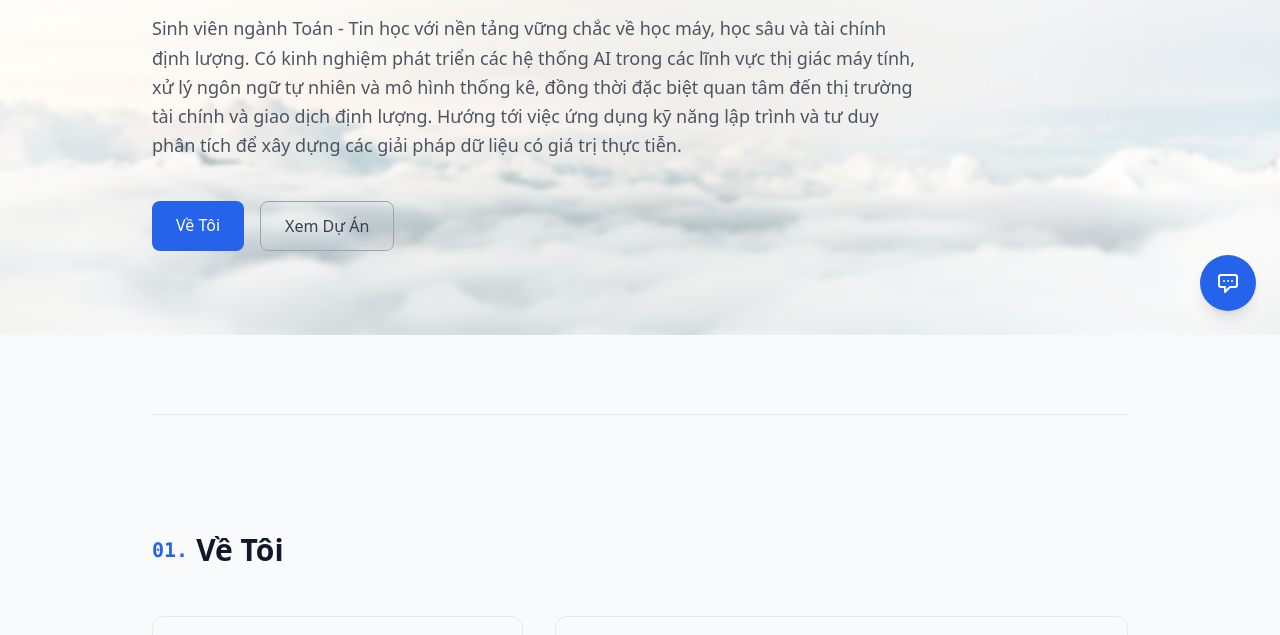
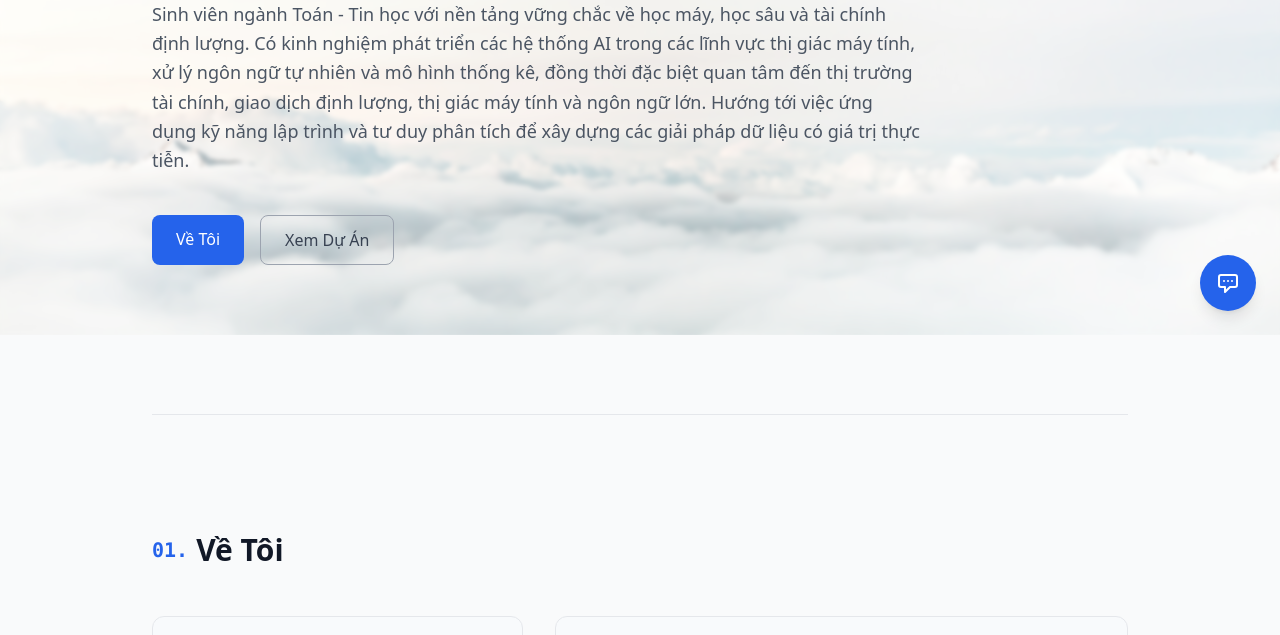
Before and after one commit to nmman5404/my_portfolio, a website: page vi.html in a window 1280 px wide. Shown: the part 465-1100 px from the top of the page. Drawn offline with nearby package versions, Linux system fonts and the light colour scheme.

Commit message:
change hero section

```diff
--- a/vi.html
+++ b/vi.html
@@ -217,9 +217,10 @@
             </h2>
 
             <p class="text-lg text-gray-600 dark:text-gray-400 max-w-3xl mb-10 leading-relaxed">
-            Sinh viên ngành Toán - Tin học với nền tảng vững chắc về học máy, học sâu và tài chính định lượng.
-            Có kinh nghiệm phát triển các hệ thống AI trong các lĩnh vực thị giác máy tính, xử lý ngôn ngữ tự nhiên và mô hình thống kê, đồng thời đặc biệt quan tâm đến thị trường tài chính và giao dịch định lượng.
-            Hướng tới việc ứng dụng kỹ năng lập trình và tư duy phân tích để xây dựng các giải pháp dữ liệu có giá trị thực tiễn.
+                Sinh viên ngành Toán - Tin học với nền tảng vững chắc về học máy, học sâu và tài chính định lượng. Có kinh nghiệm
+                phát triển các hệ thống AI trong các lĩnh vực thị giác máy tính, xử lý ngôn ngữ tự nhiên và mô hình thống kê, đồng
+                thời đặc biệt quan tâm đến thị trường tài chính, giao dịch định lượng, thị giác máy tính và ngôn ngữ lớn. Hướng tới
+                việc ứng dụng kỹ năng lập trình và tư duy phân tích để xây dựng các giải pháp dữ liệu có giá trị thực tiễn.
             </p>
 
             <div class="flex space-x-4">
```
Also changed, not shown: index.html (+4 -3 lines).
